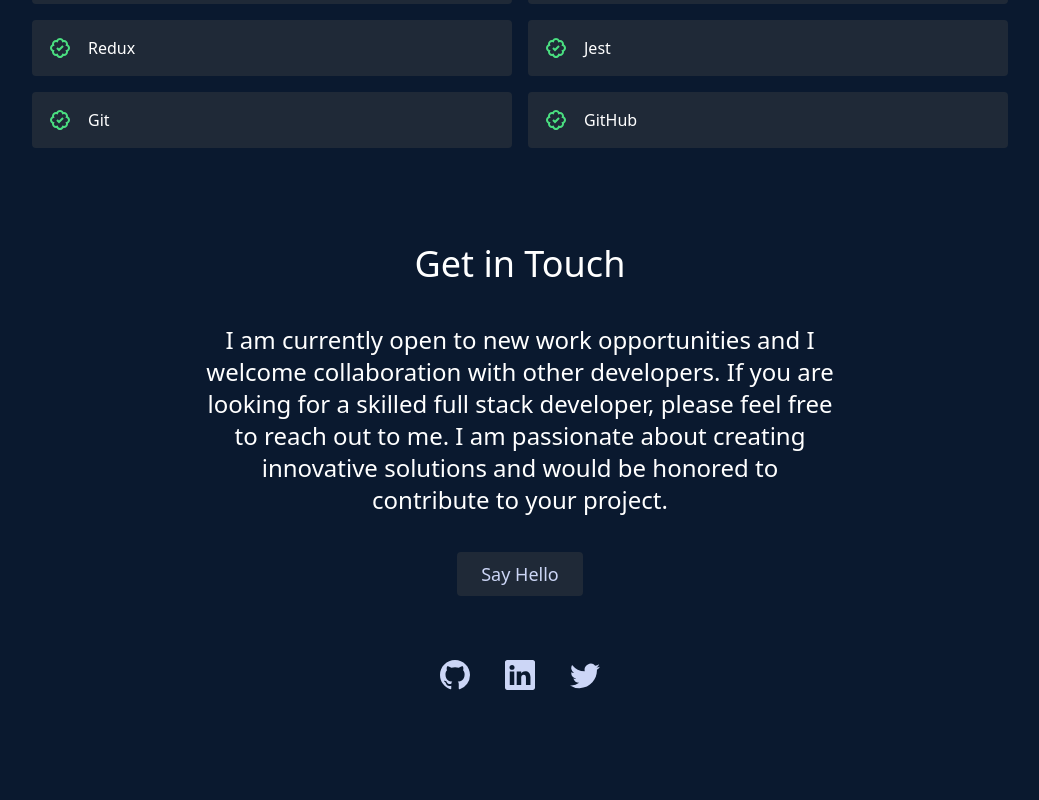
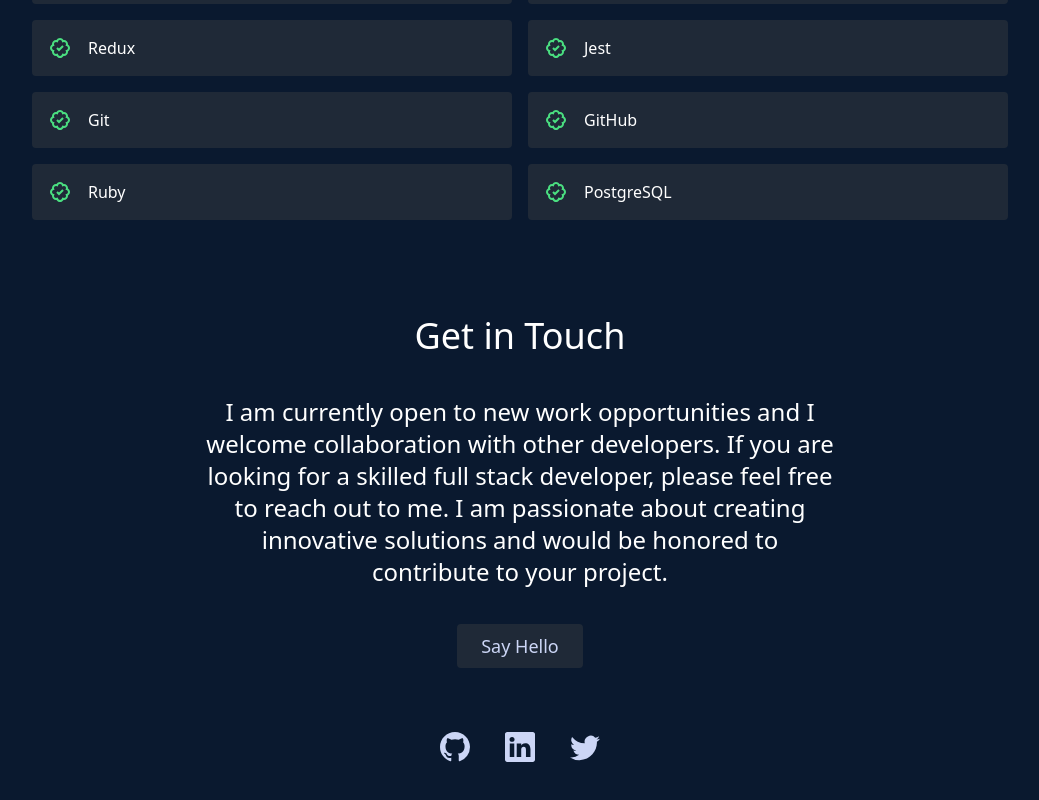
Before and after one commit to ridabensalem/rida-portfolio-, a React (Create React App) app: page / in a window 1280 px wide. Shown: the part 4992-5792 px from the top of the page, without its empty margins (120-1159 px from the left). Before the commit the page ends 5722 px from the top, so only its background shows below. Built offline with nearby package versions, Linux system fonts and the light colour scheme.

Commit message:
Add some skills to the data array

```diff
--- a/src/data.js
+++ b/src/data.js
@@ -63,4 +63,4 @@ export const projects = [
   }
 ];
 //skills
-export const skills = ['HTML', 'CSS', 'JavaScript', 'React', 'WordPress', 'MySQL', 'Sass', 'PHP', 'TailwindCss', 'WebPack', 'Redux', 'Jest', 'Git', 'GitHub',];
+export const skills = ['HTML', 'CSS', 'JavaScript', 'React', 'WordPress', 'MySQL', 'Sass', 'PHP', 'TailwindCss', 'WebPack', 'Redux', 'Jest', 'Git', 'GitHub','Ruby','PostgreSQL'];
```
